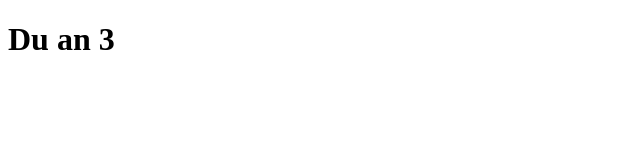
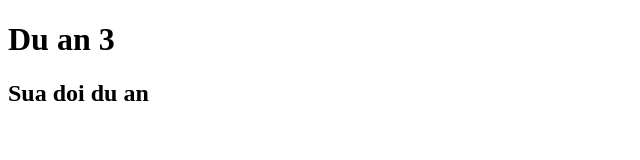
Before and after one commit to synthsould-sudo/duan3, a plain HTML site: page index.html in a window 1280 px wide. Shown: the whole page, without its empty margins (0-640 px from the left). Drawn offline with Linux system fonts and the light colour scheme.

Commit message:
suadoilan1

```diff
--- a/index.html
+++ b/index.html
@@ -7,5 +7,6 @@
 </head>
 <body>
     <h1>Du an 3</h1>
+    <h2>Sua doi du an</h2>
 </body>
 </html>
```
